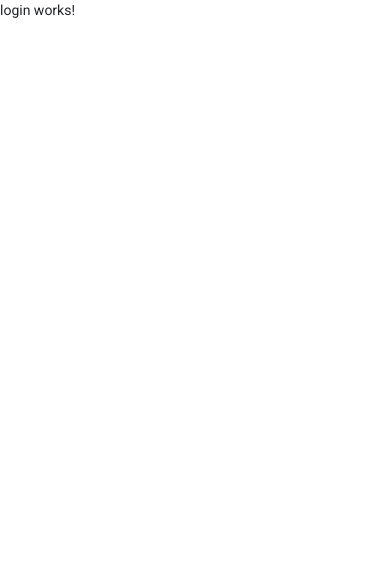
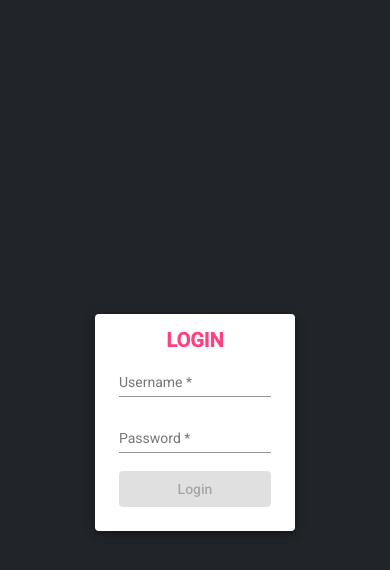
Before and after one commit to asimkaya/student-homework-tracking, an Angular app: page /login in a window 390 px wide. Shown: the top 570 px of the page. Built offline with nearby package versions, Linux system fonts and the light colour scheme.

Commit message:
login design ready

```diff
--- a/src/app/login/login.component.html
+++ b/src/app/login/login.component.html
@@ -1 +1,20 @@
-<p>login works!</p>
+<div class="main-div w-100 h-100 d-flex justify-content-center align-items-center bg-dark">
+    <form [formGroup]="loginForm" style="width: 300px;" (ngSubmit)="onSubmit()">
+        <mat-card class="mat-elevation-z5">
+            <mat-card-header class="justify-content-center fw-bold" style="font-size: 20px; color: #ff4081">LOGIN</mat-card-header>
+            <mat-card-content class="d-flex flex-column p-2">
+                <mat-form-field>
+                    <mat-label>Username</mat-label>
+                    <input matInput placeholder="Username" type="text" formControlName="username">
+                </mat-form-field>
+
+                <mat-form-field>
+                    <mat-label>Password</mat-label>
+                    <input matInput placeholder="Password" type="password" formControlName="password">
+                </mat-form-field>
+
+                <button mat-raised-button color="accent" type="submit" [disabled]="!loginForm.valid">Login</button>
+            </mat-card-content>
+        </mat-card>
+    </form>
+</div>
--- a/src/app/login/login.component.scss
+++ b/src/app/login/login.component.scss
@@ -0,0 +1,9 @@
+@media only screen and (max-width: 400px) {
+    form {
+        width: 200px !important;
+    }
+}
+
+::ng-deep .mat-card-header-text {
+    margin: 0 !important;
+}
--- a/src/app/login/login.component.ts
+++ b/src/app/login/login.component.ts
@@ -1,4 +1,5 @@
 import { Component, OnInit } from '@angular/core';
+import { FormControl, FormGroup, Validators } from '@angular/forms';
 
 @Component({
   selector: 'app-login',
@@ -6,10 +7,18 @@ import { Component, OnInit } from '@angular/core';
   styleUrls: ['./login.component.scss']
 })
 export class LoginComponent implements OnInit {
+  loginForm = new FormGroup({
+    username: new FormControl('',Validators.required),
+    password: new FormControl('', Validators.required)
+  })
 
   constructor() { }
 
   ngOnInit(): void {
   }
 
+  onSubmit() {
+    console.log(this.loginForm.value);
+  }
+
 }
```
Also changed, not shown: src/app/app.module.ts (+12 -0 lines), src/app/login/login.service.ts (added, +9 -0 lines).
